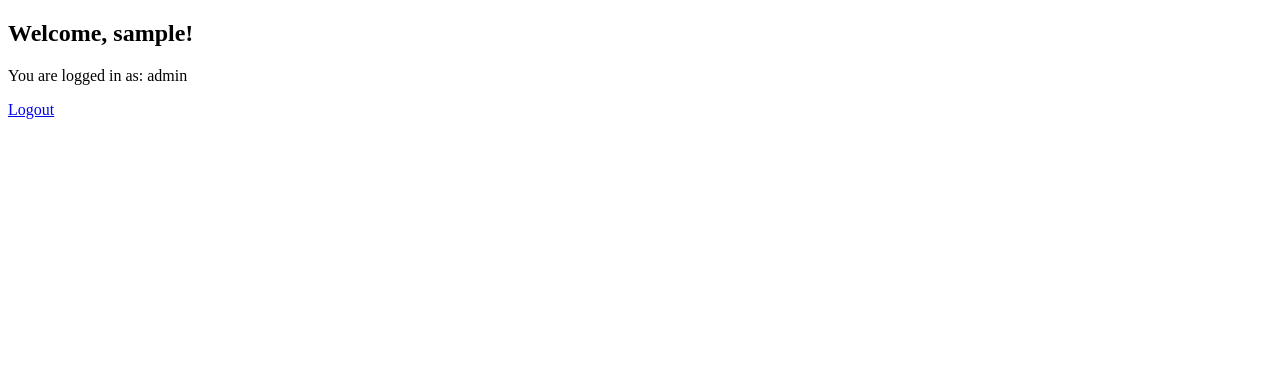
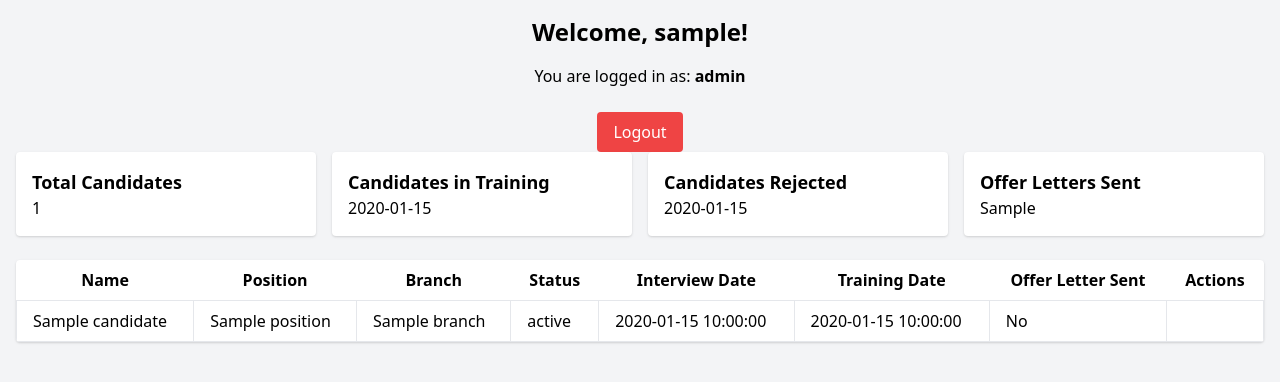
Before and after one commit to lokosmotos/daniexc, a Flask app: template templates/dashboard.html in a window 1280 px wide. Shown: the top 382 px of the page. Run offline with Flask 2, Linux system fonts and the light colour scheme; a user stored in the database is signed in; tables that the repository leaves empty hold one stand-in row (values such as "Sample post"); the template is opened without the code that fills it: values that come from a table or form of the project are taken from there, most other values are stand-ins (such as "Sample title", 1, 10 or a date in 2020); some libraries are stand-ins or nearby versions.

Commit message:
Update dashboard.html

```diff
--- a/templates/dashboard.html
+++ b/templates/dashboard.html
@@ -1,11 +1,93 @@
 <!DOCTYPE html>
-<html>
+<html lang="en">
 <head>
-    <title>Dashboard</title>
+    <meta charset="UTF-8">
+    <meta name="viewport" content="width=device-width, initial-scale=1.0">
+    <title>HR Dashboard</title>
+    <!-- Add your CSS framework here (e.g., Tailwind CSS or Bootstrap) -->
+    <link href="https://cdn.jsdelivr.net/npm/tailwindcss@2.1.2/dist/tailwind.min.css" rel="stylesheet">
 </head>
-<body>
-    <h2>Welcome, {{ user.username }}!</h2>
-    <p>You are logged in as: {{ user.role }}</p>
-    <a href="{{ url_for('logout') }}">Logout</a>
+<body class="bg-gray-100">
+
+<div class="container mx-auto p-4">
+    <h1 class="text-2xl font-semibold text-center mb-4">Welcome, {{ current_user.username }}!</h1>
+    <p class="text-center mb-6">You are logged in as: <strong>{{ current_user.role }}</strong></p>
+
+    <!-- Logout Button -->
+    <form action="{{ url_for('logout') }}" method="POST" class="text-center">
+        <button type="submit" class="bg-red-500 text-white px-4 py-2 rounded">Logout</button>
+    </form>
+
+    <!-- Dashboard Summary Cards -->
+    <div class="grid grid-cols-1 sm:grid-cols-2 md:grid-cols-3 lg:grid-cols-4 gap-4 mb-6">
+        <div class="bg-white p-4 rounded shadow">
+            <h3 class="font-bold text-lg">Total Candidates</h3>
+            <p>{{ total_candidates }}</p>
+        </div>
+        <div class="bg-white p-4 rounded shadow">
+            <h3 class="font-bold text-lg">Candidates in Training</h3>
+            <p>{{ candidates_in_training }}</p>
+        </div>
+        <div class="bg-white p-4 rounded shadow">
+            <h3 class="font-bold text-lg">Candidates Rejected</h3>
+            <p>{{ candidates_rejected }}</p>
+        </div>
+        <div class="bg-white p-4 rounded shadow">
+            <h3 class="font-bold text-lg">Offer Letters Sent</h3>
+            <p>{{ offer_letters_sent }}</p>
+        </div>
+    </div>
+
+    <!-- Candidate List Table -->
+    <div class="overflow-x-auto bg-white shadow rounded mb-6">
+        <table class="min-w-full table-auto">
+            <thead>
+                <tr>
+                    <th class="px-4 py-2">Name</th>
+                    <th class="px-4 py-2">Position</th>
+                    <th class="px-4 py-2">Branch</th>
+                    <th class="px-4 py-2">Status</th>
+                    <th class="px-4 py-2">Interview Date</th>
+                    <th class="px-4 py-2">Training Date</th>
+                    <th class="px-4 py-2">Offer Letter Sent</th>
+                    <th class="px-4 py-2">Actions</th>
+                </tr>
+            </thead>
+            <tbody>
+                {% for candidate in candidates %}
+                <tr>
+                    <td class="border px-4 py-2">{{ candidate.name }}</td>
+                    <td class="border px-4 py-2">{{ candidate.position }}</td>
+                    <td class="border px-4 py-2">{{ candidate.branch }}</td>
+                    <td class="border px-4 py-2">{{ candidate.status }}</td>
+                    <td class="border px-4 py-2">{{ candidate.date_iv }}</td>
+                    <td class="border px-4 py-2">{{ candidate.date_training }}</td>
+                    <td class="border px-4 py-2">
+                        {% if candidate.offer_letter %}
+                            Yes
+                        {% else %}
+                            No
+                        {% endif %}
+                    </td>
+                    <td class="border px-4 py-2">
+                        <!-- Only HR can edit -->
+                        {% if current_user.role == 'HR' %}
+                        <a href="{{ url_for('edit_candidate', candidate_id=candidate.id) }}" class="bg-blue-500 text-white px-3 py-1 rounded">Edit</a>
+                        {% endif %}
+                    </td>
+                </tr>
+                {% endfor %}
+            </tbody>
+        </table>
+    </div>
+
+    <!-- Add New Candidate Button -->
+    {% if current_user.role == 'HR' %}
+    <div class="mt-4 text-center">
+        <a href="{{ url_for('add_candidate') }}" class="bg-green-500 text-white px-6 py-2 rounded">Add New Candidate</a>
+    </div>
+    {% endif %}
+</div>
+
 </body>
 </html>
```
